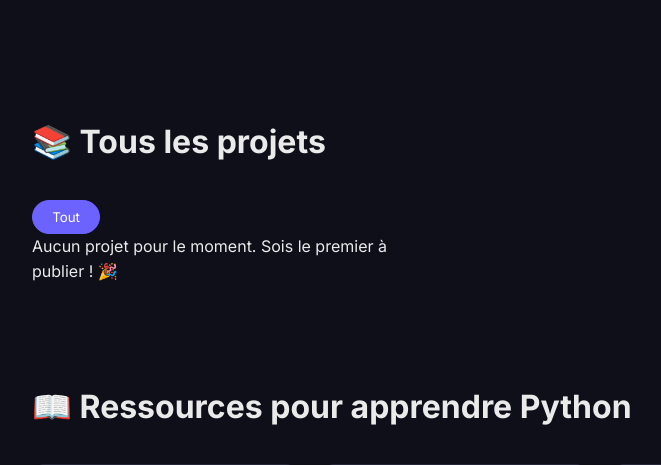
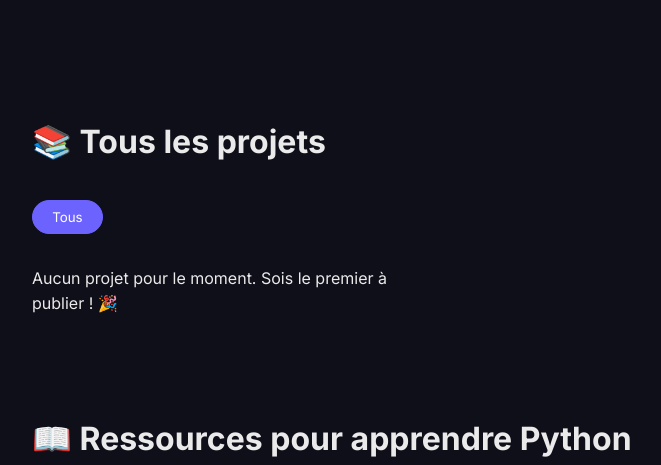
Before and after one commit to MJMyjoy/myjoy-arena, a Django app: page / in a window 1280 px wide. Shown: the part 723-1188 px from the top of the page, without its empty margins (40-701 px from the left). Run offline with Django 4.2, Linux system fonts and the light colour scheme; data that the repository does not hold is empty.

Commit message:
correction du home.html

```diff
--- a/templates/home.html
+++ b/templates/home.html
@@ -43,8 +43,8 @@
 <section class="all-projects">
     <h2 class="section-title">📚 Tous les projets</h2>
 
-    <div class="category-filters">
-        <button class="filter-btn active" onclick="filterByCategory('all', event)">Tout</button>
+    <div class="filters">
+        <button class="filter-btn active" onclick="filterByCategory('all', event)">Tous</button>
         {% for cat in categories %}
         <button class="filter-btn" onclick="filterByCategory('{{ cat.slug }}', event)">
             {{ cat.icon }} {{ cat.name }}
```
